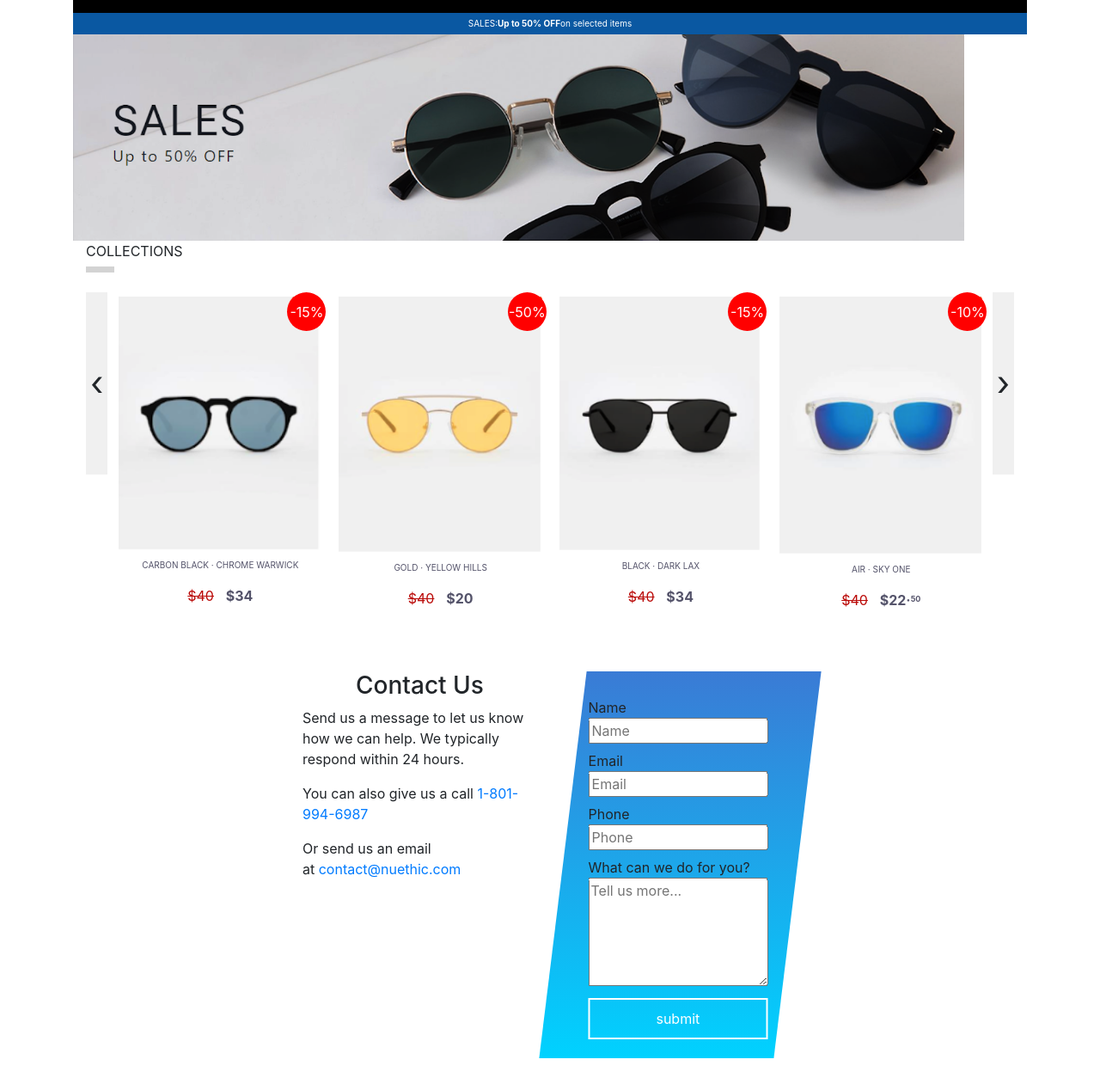
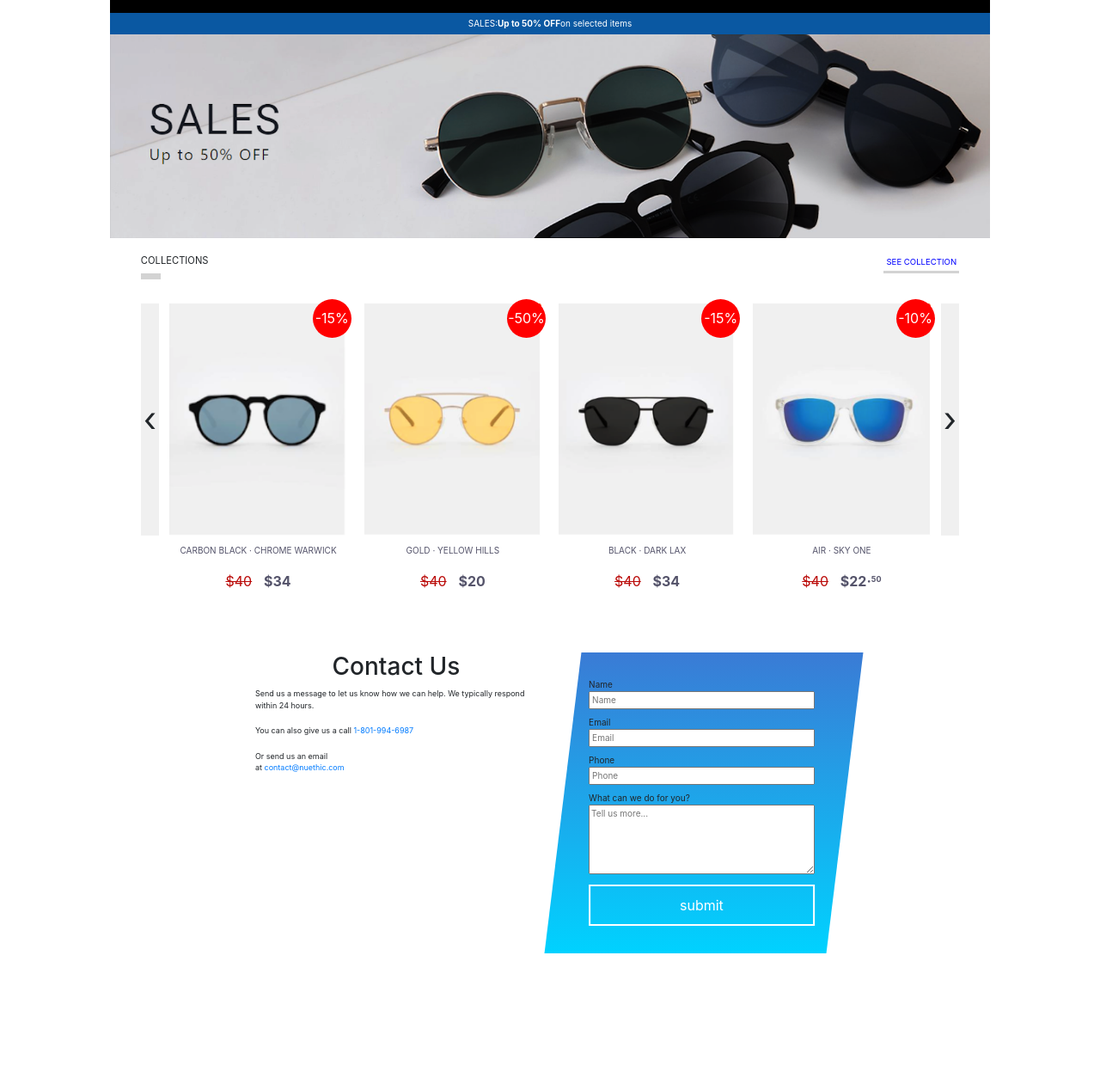
Before and after one commit to CodingSaiyan/home_page_glasses, a PHP site: page / in a window 1280 px wide. Shown: the whole page at 86% size. After the commit the page ends 1109 px from the top, so only its background shows below. Run offline with PHP 8.4, Linux system fonts and the light colour scheme.

Commit message:
Better responsive page

```diff
--- /dev/null
+++ b/index.html
@@ -0,0 +1,109 @@
+<!DOCTYPE html>
+<!--[if lt IE 7]>      <html class="no-js lt-ie9 lt-ie8 lt-ie7"> <![endif]-->
+<!--[if IE 7]>         <html class="no-js lt-ie9 lt-ie8"> <![endif]-->
+<!--[if IE 8]>         <html class="no-js lt-ie9"> <![endif]-->
+<!--[if gt IE 8]><!--> <html class="no-js"> <!--<![endif]-->
+    <head>
+      <meta charset="utf-8">
+      <meta name="viewport" content="width=device-width, initial-scale=1, shrink-to-fit=no">
+        <meta http-equiv="X-UA-Compatible" content="IE=edge">
+        <title>Cool Glasses</title>
+        <meta name="description" content="">
+        <link rel="stylesheet" href="reset.css">
+        <link href="https://stackpath.bootstrapcdn.com/font-awesome/4.7.0/css/font-awesome.min.css" rel="stylesheet" integrity="sha384-wvfXpqpZZVQGK6TAh5PVlGOfQNHSoD2xbE+QkPxCAFlNEevoEH3Sl0sibVcOQVnN" crossorigin="anonymous">
+        <link rel="stylesheet" href="https://stackpath.bootstrapcdn.com/bootstrap/4.3.1/css/bootstrap.min.css" integrity="sha384-ggOyR0iXCbMQv3Xipma34MD+dH/1fQ784/j6cY/iJTQUOhcWr7x9JvoRxT2MZw1T" crossorigin="anonymous">
+        <link rel="stylesheet" href="owl.carousel.min.css">
+        <link rel="stylesheet" href="owl.theme.default.min.css">
+        <link rel="stylesheet" href="main.css">
+    </head>
+    <body>
+        <!--[if lt IE 7]>
+            <p class="browsehappy">You are using an <strong>outdated</strong> browser. Please <a href="#">upgrade your browser</a> to improve your experience.</p>
+        <![endif]-->
+    <div id="main-body">
+        <div class="header">
+                <p class="discount-bar">
+        SALES: <strong> Up to 50% OFF</strong> on selected items
+    </p>
+    <header class="main-img"></header>
+        </div>
+
+    <div class="main-container">
+        <div class="row">
+                <p class="col" id="left-collections"><span id="collections">COL</span>LECTIONS</p>
+                <div class="col"><span id="right-collections" >SEE COLLECTION</span> </div>
+
+        </div>
+
+
+            <section>
+                <div class="customPrevBtn">&#x2039;</div>
+                <div class="slider">
+                      <div class="owl-carousel owl-theme main">
+                          <div class="item"><img class="glasses" src="first_glasses.png" alt="..." ><div class="circle">-15%</div><div><p class="item-name">CARBON BLACK &#xb7; CHROME WARWICK</p><p class="price"><span class="price-cut">$40</span><strong> $34</strong></p></div></div>
+                          <div class="item"><img class="glasses" src="second_glasses.png" alt="..." ><div class="circle">-50%</div><div><p class="item-name">GOLD &#xb7; YELLOW HILLS </p><p class="price"><span class="price-cut">$40</span><strong> $20</strong></p></div></div>
+                          <div class="item"><img class="glasses" src="third_glasses.png" alt="..." ><div class="circle">-15%</div><div><p class="item-name">BLACK &#xb7; DARK LAX</p><p class="price"><span class="price-cut">$40</span><strong> $34</strong></p></div></div>
+                          <div class="item"><img class="glasses" src="fourth_glasses.png" alt="..." ><div class="circle">-10%</div><div><p class="item-name">AIR &#xb7; SKY ONE</p><p class="price"><span class="price-cut">$40</span><strong> $22&#xb7;<sup>50</sup></strong></p></div></div>
+                          <div class="item"><img class="glasses" src="first_glasses.png" alt="..." ><div class="circle">-15%</div><div><p class="item-name">CARBON BLACK &#xb7; CHROME WARWICK</p><p class="price"><span class="price-cut">$40</span><strong> $34</strong></p></div></div>
+                          <div class="item"><img class="glasses" src="second_glasses.png" alt="..." ><div class="circle">-50%</div><div><p class="item-name">GOLD &#xb7; YELLOW HILLS </p><p class="price"><span class="price-cut">$40</span><strong> $20</strong></p></div></div>
+                          <div class="item"><img class="glasses" src="third_glasses.png" alt="..." ><div class="circle">-15%</div><div><p class="item-name">BLACK &#xb7; DARK LAX</p><p class="price"><span class="price-cut">$40</span><strong> $34</strong></p></div></div>
+                          <div class="item"><img class="glasses" src="fourth_glasses.png" alt="..." ><div class="circle">-10%</div><div><p class="item-name">AIR &#xb7; SKY ONE</p><p class="price"><span class="price-cut">$40</span><strong> $22&#xb7;<sup>50</sup></strong></p></div></div>
+                          <div class="item"><img class="glasses" src="first_glasses.png" alt="..." ><div class="circle">-15%</div><div><p class="item-name">CARBON BLACK &#xb7; CHROME WARWICK</p><p class="price"><span class="price-cut">$40</span><strong> $34</strong></p></div></div>
+                          <div class="item"><img class="glasses" src="second_glasses.png" alt="..." ><div class="circle">-50%</div><div><p class="item-name">GOLD &#xb7; YELLOW HILLS </p><p class="price"><span class="price-cut">$40</span><strong> $20</strong></p></div></div>
+                          <div class="item"><img class="glasses" src="third_glasses.png" alt="..." ><div class="circle">-15%</div><div><p class="item-name">BLACK &#xb7; DARK LAX</p><p class="price"><span class="price-cut">$40</span><strong> $34</strong></p></div></div>
+                          <div class="item"><img class="glasses" src="fourth_glasses.png" alt="..." ><div class="circle">-10%</div><div><p class="item-name">AIR &#xb7; SKY ONE</p><p class="price"><span class="price-cut">$40</span><strong> $22&#xb7;<sup>50</sup></strong></p></div></div>
+                      </div>
+                  </div>
+                  <div class="customNextBtn">&#x203A;</div>
+            </section>
+            </div>
+
+    <footer>
+        <div class="row">
+        <div class="col-md-6"><h3>Contact Us</h3>
+        <p class="description">Send us a message to let us know how we can help. We typically respond within 24 hours.</p>
+        <p class="description">You can also give us a call <a href="tel:18019946987">1-801-994-6987</a></p>
+        <p class="description">Or send us an email <br/>
+        at <a href = "mailto: contact@nuethic.com">contact@nuethic.com</a>
+        </p>
+
+        </div>
+        <div class="col-md-6">
+            <div id="parallelogram">
+              <div class="formStuff">
+                  <form action="contactform.php" method="post">
+                      <label>Name
+                      <br/>
+                      <input type="text" name="name" placeholder="Name" required /></label>
+                      <br/>
+                      <label>Email
+                      <br/>
+                      <input type="email" name="email" placeholder="Email" required /></label>
+                      <br/>
+                      <label>Phone
+                      <br/>
+                      <input type="text" name="phone" placeholder="Phone" required /></label>
+                      <br/>
+                      <label>What can we do for you?
+                      <br/>
+                      <textarea rows="5" name="message" placeholder="Tell us more..." required></textarea></label>
+                      <br/>
+                      <button type="submit" name="submit">submit</button>
+                      <br/>
+
+                    </form>
+              </div>
+            </div>
+        </div>
+    </div>
+    </footer>
+</div>
+
+        </div>
+        <script src="https://code.jquery.com/jquery-3.3.1.slim.min.js" integrity="sha384-q8i/X+965DzO0rT7abK41JStQIAqVgRVzpbzo5smXKp4YfRvH+8abtTE1Pi6jizo" crossorigin="anonymous"></script>
+        <script src="https://cdnjs.cloudflare.com/ajax/libs/popper.js/1.14.7/umd/popper.min.js" integrity="sha384-UO2eT0CpHqdSJQ6hJty5KVphtPhzWj9WO1clHTMGa3JDZwrnQq4sF86dIHNDz0W1" crossorigin="anonymous"></script>
+        <script src="owl.carousel.min.js"></script>
+        <script src="https://stackpath.bootstrapcdn.com/bootstrap/4.3.1/js/bootstrap.min.js" integrity="sha384-JjSmVgyd0p3pXB1rRibZUAYoIIy6OrQ6VrjIEaFf/nJGzIxFDsf4x0xIM+B07jRM" crossorigin="anonymous"></script>
+      <script src="main.js" async defer></script>
+    </body>
+</html>
--- a/index.php
+++ /dev/null
@@ -1,104 +0,0 @@
-<!DOCTYPE html>
-<!--[if lt IE 7]>      <html class="no-js lt-ie9 lt-ie8 lt-ie7"> <![endif]-->
-<!--[if IE 7]>         <html class="no-js lt-ie9 lt-ie8"> <![endif]-->
-<!--[if IE 8]>         <html class="no-js lt-ie9"> <![endif]-->
-<!--[if gt IE 8]><!--> <html class="no-js"> <!--<![endif]-->
-    <head>
-      <meta charset="utf-8">
-      <meta name="viewport" content="width=device-width, initial-scale=1, shrink-to-fit=no">
-        <meta http-equiv="X-UA-Compatible" content="IE=edge">
-        <title>Cool Glasses</title>
-        <meta name="description" content="">
-        <link rel="stylesheet" href="reset.css">
-        <link href="https://stackpath.bootstrapcdn.com/font-awesome/4.7.0/css/font-awesome.min.css" rel="stylesheet" integrity="sha384-wvfXpqpZZVQGK6TAh5PVlGOfQNHSoD2xbE+QkPxCAFlNEevoEH3Sl0sibVcOQVnN" crossorigin="anonymous">
-        <link rel="stylesheet" href="https://stackpath.bootstrapcdn.com/bootstrap/4.3.1/css/bootstrap.min.css" integrity="sha384-ggOyR0iXCbMQv3Xipma34MD+dH/1fQ784/j6cY/iJTQUOhcWr7x9JvoRxT2MZw1T" crossorigin="anonymous">
-        <link rel="stylesheet" href="owl.carousel.min.css">
-        <link rel="stylesheet" href="owl.theme.default.min.css">
-        <link rel="stylesheet" href="main.css">
-    </head>
-    <body>
-        <!--[if lt IE 7]>
-            <p class="browsehappy">You are using an <strong>outdated</strong> browser. Please <a href="#">upgrade your browser</a> to improve your experience.</p>
-        <![endif]-->
-    <div id="main-body" class='container'>
-    <p class="discount-bar">
-        SALES: <strong> Up to 50% OFF</strong> on selected items
-    </p>
-    <header class="main-img"></header>
-    <div class="container">
-        <div class="mid">
-           <p id="left-collections"><span id="collections">COL</span>LECTIONS</p>
-
-            <!-- Set up your HTML -->
-            <section>
-                <div class="customPrevBtn">&#x2039;</div>
-                <div class="slider">
-                      <div class="owl-carousel owl-theme main">
-                          <div class="item"><img src="first_glasses.png" alt="..." ><div class="circle">-15%</div><div><p class="item-name">CARBON BLACK &#xb7; CHROME WARWICK</p><p class="price"><span class="price-cut">$40</span><strong> $34</strong></p></div></div>
-                          <div class="item"><img src="second_glasses.png" alt="..." ><div class="circle">-50%</div><div><p class="item-name">GOLD &#xb7; YELLOW HILLS </p><p class="price"><span class="price-cut">$40</span><strong> $20</strong></p></div></div>
-                          <div class="item"><img src="third_glasses.png" alt="..." ><div class="circle">-15%</div><div><p class="item-name">BLACK &#xb7; DARK LAX</p><p class="price"><span class="price-cut">$40</span><strong> $34</strong></p></div></div>
-                          <div class="item"><img src="fourth_glasses.png" alt="..." ><div class="circle">-10%</div><div><p class="item-name">AIR &#xb7; SKY ONE</p><p class="price"><span class="price-cut">$40</span><strong> $22&#xb7;<sup>50</sup></strong></p></div></div>
-                          <div class="item"><img src="first_glasses.png" alt="..." ><div class="circle">-15%</div><div><p class="item-name">CARBON BLACK &#xb7; CHROME WARWICK</p><p class="price"><span class="price-cut">$40</span><strong> $34</strong></p></div></div>
-                          <div class="item"><img src="second_glasses.png" alt="..." ><div class="circle">-50%</div><div><p class="item-name">GOLD &#xb7; YELLOW HILLS </p><p class="price"><span class="price-cut">$40</span><strong> $20</strong></p></div></div>
-                          <div class="item"><img src="third_glasses.png" alt="..." ><div class="circle">-15%</div><div><p class="item-name">BLACK &#xb7; DARK LAX</p><p class="price"><span class="price-cut">$40</span><strong> $34</strong></p></div></div>
-                          <div class="item"><img src="fourth_glasses.png" alt="..." ><div class="circle">-10%</div><div><p class="item-name">AIR &#xb7; SKY ONE</p><p class="price"><span class="price-cut">$40</span><strong> $22&#xb7;<sup>50</sup></strong></p></div></div>
-                          <div class="item"><img src="first_glasses.png" alt="..." ><div class="circle">-15%</div><div><p class="item-name">CARBON BLACK &#xb7; CHROME WARWICK</p><p class="price"><span class="price-cut">$40</span><strong> $34</strong></p></div></div>
-                          <div class="item"><img src="second_glasses.png" alt="..." ><div class="circle">-50%</div><div><p class="item-name">GOLD &#xb7; YELLOW HILLS </p><p class="price"><span class="price-cut">$40</span><strong> $20</strong></p></div></div>
-                          <div class="item"><img src="third_glasses.png" alt="..." ><div class="circle">-15%</div><div><p class="item-name">BLACK &#xb7; DARK LAX</p><p class="price"><span class="price-cut">$40</span><strong> $34</strong></p></div></div>
-                          <div class="item"><img src="fourth_glasses.png" alt="..." ><div class="circle">-10%</div><div><p class="item-name">AIR &#xb7; SKY ONE</p><p class="price"><span class="price-cut">$40</span><strong> $22&#xb7;<sup>50</sup></strong></p></div></div>
-                      </div>
-                  </div>
-                  <div class="customNextBtn">&#x203A;</div>
-            </section>
-
-            </div>
-         </div>
-        </div>
-    <footer>
-        <div class="row">
-        <div class="col-md-6"><h3>Contact Us</h3>
-        <p>Send us a message to let us know how we can help. We typically respond within 24 hours.</p>
-        <p>You can also give us a call <a href="#">1-801-994-6987</a></p>
-        <p>Or send us an email <br/>
-        at <a href="#">contact@nuethic.com</a>
-        </p>
-
-        </div>
-        <div class="col-md-6">
-            <div id="parallelogram">
-              <div class="formStuff">
-                  <form action="contactform.php" method="post">
-                      <label>Name
-                      <br/>
-                      <input type="text" name="name" placeholder="Name" required /></label>
-                      <br/>
-                      <label>Email
-                      <br/>
-                      <input type="email" name="email" placeholder="Email" required /></label>
-                      <br/>
-                      <label>Phone
-                      <br/>
-                      <input type="text" name="phone" placeholder="Phone" required /></label>
-                      <br/>
-                      <label>What can we do for you?
-                      <br/>
-                      <textarea rows="5" name="message" placeholder="Tell us more..." required></textarea></label>
-                      <br/>
-                      <button type="submit" name="submit">submit</button>
-                      <br/>
-
-                    </form>
-              </div>
-            </div>
-        </div>
-    </div>
-    </footer>
-
-        </div>
-        <script src="https://code.jquery.com/jquery-3.3.1.slim.min.js" integrity="sha384-q8i/X+965DzO0rT7abK41JStQIAqVgRVzpbzo5smXKp4YfRvH+8abtTE1Pi6jizo" crossorigin="anonymous"></script>
-        <script src="https://cdnjs.cloudflare.com/ajax/libs/popper.js/1.14.7/umd/popper.min.js" integrity="sha384-UO2eT0CpHqdSJQ6hJty5KVphtPhzWj9WO1clHTMGa3JDZwrnQq4sF86dIHNDz0W1" crossorigin="anonymous"></script>
-        <script src="owl.carousel.min.js"></script>
-        <script src="https://stackpath.bootstrapcdn.com/bootstrap/4.3.1/js/bootstrap.min.js" integrity="sha384-JjSmVgyd0p3pXB1rRibZUAYoIIy6OrQ6VrjIEaFf/nJGzIxFDsf4x0xIM+B07jRM" crossorigin="anonymous"></script>
-      <script src="main.js" async defer></script>
-    </body>
-</html>
--- a/main.css
+++ b/main.css
@@ -1,3 +1,23 @@
+
+body {
+  max-width: 1024px;
+  margin: 0 auto;
+}
+
+div#main-body {
+
+  width: 100%;
+  margin: 0 auto;
+}
+
+
+.header {
+  width: 100%;
+  margin: 0 auto;
+  /* height: 40vh; */
+
+
+}
 
 .discount-bar {
     height: 5vh;
@@ -7,6 +27,7 @@
     text-align: center;
     margin: 0;
     padding: 0;
+    width: 100%;
     font-size: 10px;
     display: flex;
     align-items: center;
@@ -18,16 +39,33 @@
     background-image: url('./images/mainImg.png');
     background-repeat: no-repeat;
     background-size: contain;
-    height: 30vh;
-}
-
-.right-side {
-    text-align: right;
-    padding-top: 10px;
+    /* height: 31.5vh; */
+    height: 240px;
+    width: 100%;
 
 
 }
 
+
+.main-container {
+  width: 93%;
+
+  padding-top: 15px;
+  margin: 0 auto;
+}
+
+
+p#left-collections {
+  font-size: .7em;
+}
+
+#right-collections {
+  float: right;
+  font-size: .6em;
+  color: blue;
+  padding: 3px;
+  border-bottom: 3px solid lightgrey;
+}
 
 #collections {
   border-bottom: 7px solid lightgrey;
@@ -45,18 +83,32 @@
 
 section {
   display: flex;
+  align-items: center;
+  width: 100%;
 
+}
+
+.owl-carousel {
+    width: 100%;
+    margin: 0 auto;
+}
+
+.glasses {
+  height: 270px;
 }
 
 .customPrevBtn {
   background: rgb(240, 240, 240);
   font-size: 40px;
-  padding: 0 5px;
+  padding: 0 3px;
   display: flex;
   justify-content: center;
   align-items: center;
-  height: 26.5vh;
-  margin-top: 20px;
+  height: 270px;
+  position: relative;
+  top: -30px;
+  left: 0;
+
 
 }
 
@@ -71,12 +123,14 @@ section {
 .customNextBtn {
   background: rgb(240, 240, 240);
   font-size: 40px;
-  padding: 0 5px;
+  padding: 0 3px;
   display: flex;
   justify-content: center;
   align-items: center;
-  height: 26.5vh;
-  margin-top: 20px;
+  height: 270px;
+  position: relative;
+  top: -30px;
+  right: 0;
 }
 
 
@@ -128,14 +182,18 @@ sup {
   background: linear-gradient(to bottom, #3a7bd5, #00d2ff); /* W3C, IE 10+/ Edge, Firefox 16+, Chrome 26+, Opera 12+, Safari 7+ */
 
     width: 100%;
-    height: 450px;
+    height: 350px;
     transform: skew(173deg);
     padding: 30px;
   }
 
 
+  label {
+    font-size: 10px;
+  }
+
   footer {
-    width: 45%;
+    width: 67%;
     padding-top: 50px;
     padding-bottom: 30px;
     margin: 0 auto;
@@ -164,37 +222,17 @@ sup {
     text-align: center;
   }
 
+  p.description {
+    font-size: 9px;
+  }
 
 /*Responsive section*/
 
-@media(max-width: 1024px){
-    footer {
-        width: 65%;
-    }
-}
 
 @media(max-width: 768px){
-    #main-body {
-        width: 100%;
-        padding: 0;
-        margin: 0 auto;
-    }
 
     .main-img {
-        height: 20vh;
-    }
-
-    .mid {
-        margin: 0 auto;
-        padding: 0;
-    }
-
-    .main {
-        padding: 0;
-    }
-
-    .customNextBtn {
-        height: 33.5vh
+        height: 24vh;
     }
 
     footer {
@@ -207,19 +245,19 @@ sup {
 }
 
 @media(max-width: 425px){
-        #main-body {
-        width: 100%;
-        padding: 0;
-        margin: 0 auto;
-    }
+
+  .main-img {
+    height: 14vh;
+}
+
+.main-container {
+  width: 80%;
+}
 
 
-    .main-img {
-        width: 100%;
-    }
 
-      .customNextBtn {
-        height: 26.5vh;
-    }
+
+
+
 
 }
--- a/main.js
+++ b/main.js
@@ -4,7 +4,7 @@ $(document).ready(function(){
 
   var owl = $('.owl-carousel');
   owl.owlCarousel({
-      loop:true,
+      loop: false,
       nav:false,
       dots: false,
       fluidSpeed: 1,
```
